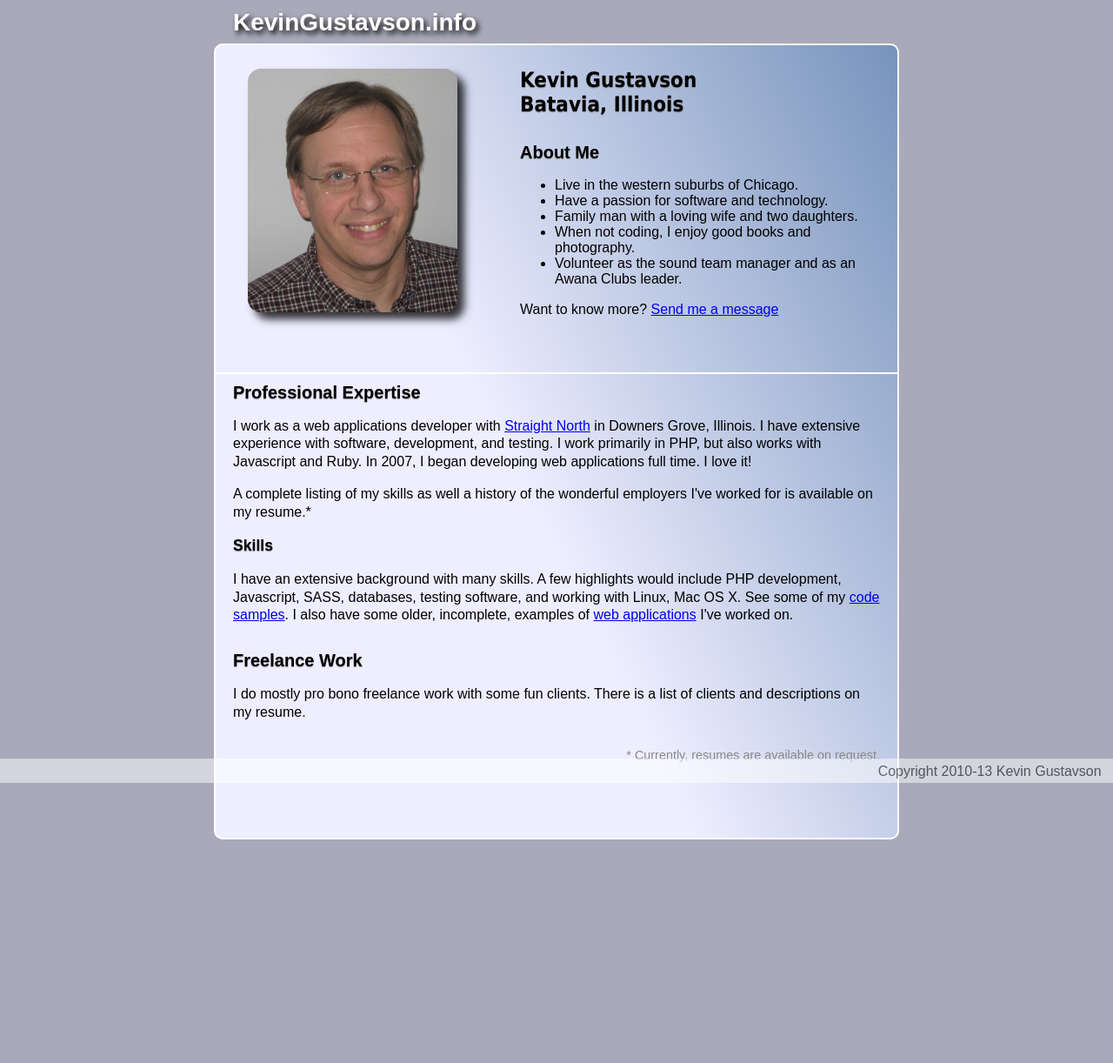
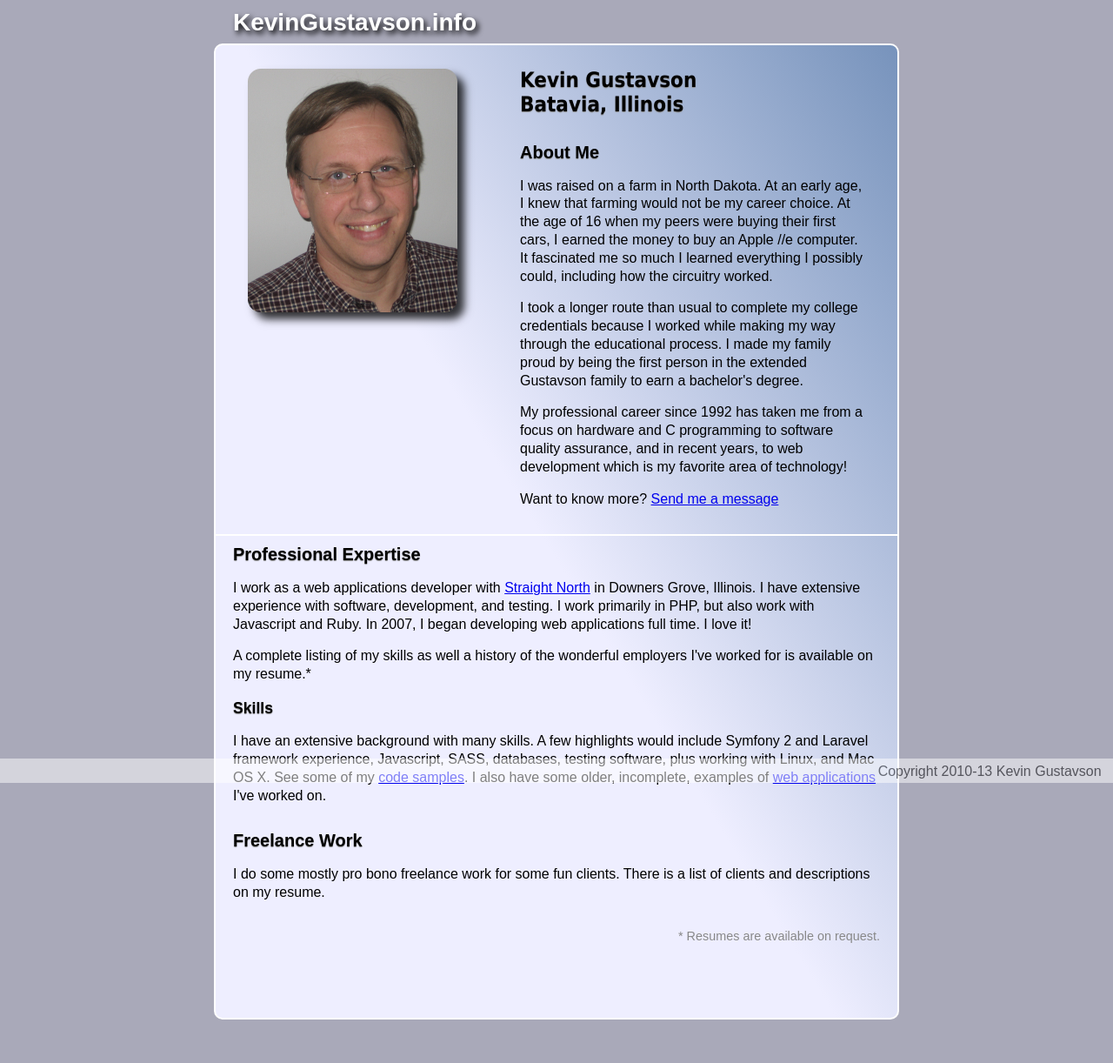
Before and after one commit to kgust/kgust.github.io, a Jekyll site: the page built from index.html, in a window 1280 px wide. Shown: the whole page at 87% size. Built offline with Jekyll 4.4.1, drawn with Linux system fonts in a browser that asks for light colours; Markdown is read by kramdown in place of the engine named in the settings; before the commit the page ends 1015 px from its top, so only the background shows below that.

Commit message:
Update index, resume, and code samples.
NOTE: The code samples have been saved to a Gist.

```diff
--- a/css/global.css
+++ b/css/global.css
@@ -344,3 +344,28 @@ hr {
 #resume .client {
   margin-bottom: 0;
 }
+
+.gist {
+  border-left: 3ex solid #eee;
+  position: relative;
+}
+
+.gist pre {
+  counter-reset: linenumbers;
+}
+
+.gist pre div:before {
+  color: #aaa;
+  content: counter(linenumbers);
+  counter-increment: linenumbers;
+  left: -3ex;
+  position: absolute;
+  text-align: right;
+  width: 2.5ex;
+  -webkit-touch-callout: none;
+  -webkit-user-select: none;
+  -khtml-user-select: none;
+  -moz-user-select: none;
+  -ms-user-select: none;
+  user-select: none;
+}
--- a/index.html
+++ b/index.html
@@ -10,6 +10,28 @@ title: KevinGustavson.info
     </h1>
 
     <h2>About Me</h2>
+    <p>
+        I was raised on a farm in North Dakota. At an early age, I knew
+        that farming would not be my career choice. At the age of 16 when
+        my peers were buying their first cars, I earned the money to buy
+        an Apple //e computer. It fascinated me so much I learned everything I
+        possibly could, including how the circuitry worked.
+    </p>
+
+    <p>
+        I took a longer route than usual to complete my college credentials
+        because I worked while making my way through the educational process.
+        I made my family proud by being the first person in the extended
+        Gustavson family to earn a bachelor's degree.
+    </p>
+
+    <p>
+        My professional career since 1992 has taken me from a focus on
+        hardware and C programming to software quality assurance, and in
+        recent years, to web development which is my favorite area of
+        technology!
+    </p>
+    <!--
     <ul>
         <li>Live in the western suburbs of Chicago.</li>
         <li>Have a passion for software and technology.</li>
@@ -17,6 +39,7 @@ title: KevinGustavson.info
         <li>When not coding, I enjoy good books and photography.</li>
         <li>Volunteer as the sound team manager and as an Awana Clubs leader.</li>
     </ul>
+    -->
 
     <img id='headshot' src='img/headshot.png' alt="Photo of Kevin" />
 
@@ -50,7 +73,7 @@ title: KevinGustavson.info
         I work as a web applications developer with <a
         href="http://www.straightnorth.com" target="_blank">Straight North</a>
         in Downers Grove, Illinois. I have extensive experience with software,
-          development, and testing.  I work primarily in PHP, but also works with
+        development, and testing.  I work primarily in PHP, but also work with
         Javascript and Ruby.  In 2007, I began developing web applications
         full time.  I love it!
     </p>
@@ -64,10 +87,10 @@ title: KevinGustavson.info
     <h3>Skills</h3>
     <p>
         I have an extensive background with many skills. A few highlights
-          would include PHP development, Javascript, SASS, databases, testing
-          software, and working with Linux, Mac OS X. See some of my <a
-          href="code_samples/">code samples</a>. I also have some older,
-          incomplete, examples of <a href="web_applications/">web
+        would include Symfony 2 and Laravel framework experience, Javascript,
+        SASS, databases, testing software, plus working with Linux, and Mac OS
+        X. See some of my <a href="code_samples/">code samples</a>. I also
+        have some older, incomplete, examples of <a href="web_applications/">web
         applications</a> I've worked on.
     </p>
     </div>
@@ -75,12 +98,12 @@ title: KevinGustavson.info
     <div id="clients">
     <h2>Freelance Work</h2>
     <p>
-          I do mostly pro bono freelance work with some fun clients. There is a list of
+        I do some mostly pro bono freelance work for some fun clients. There is a list of
         clients and descriptions on my resume.
     </p>
     </div>
 
-      <p class="footnote">* Currently, resumes are available on request.</p>
+    <p class="footnote">* Resumes are available on request.</p>
     <!--
     <a href='Gustavson%20Resume%202010%20-%20Online%20Version.pdf'>PDF</a> and <a href="resume.html">HTML</a> formats are available here.  Microsoft Word format is available on request.</p>
     -->
--- a/resume.html
+++ b/resume.html
@@ -50,7 +50,6 @@ id: resume
             <h3>Programming Languages</h3>
             <ul>
                 <li>
-                    Current Languages:
                     Object-oriented PHP,
                     Javascript,
                     Ruby,
```
Also changed, not shown: code_samples.md (added, +32 -0 lines), code_samples_2009.html (renamed from code_samples.html). Lines whose indentation alone changed are shown as unchanged.
